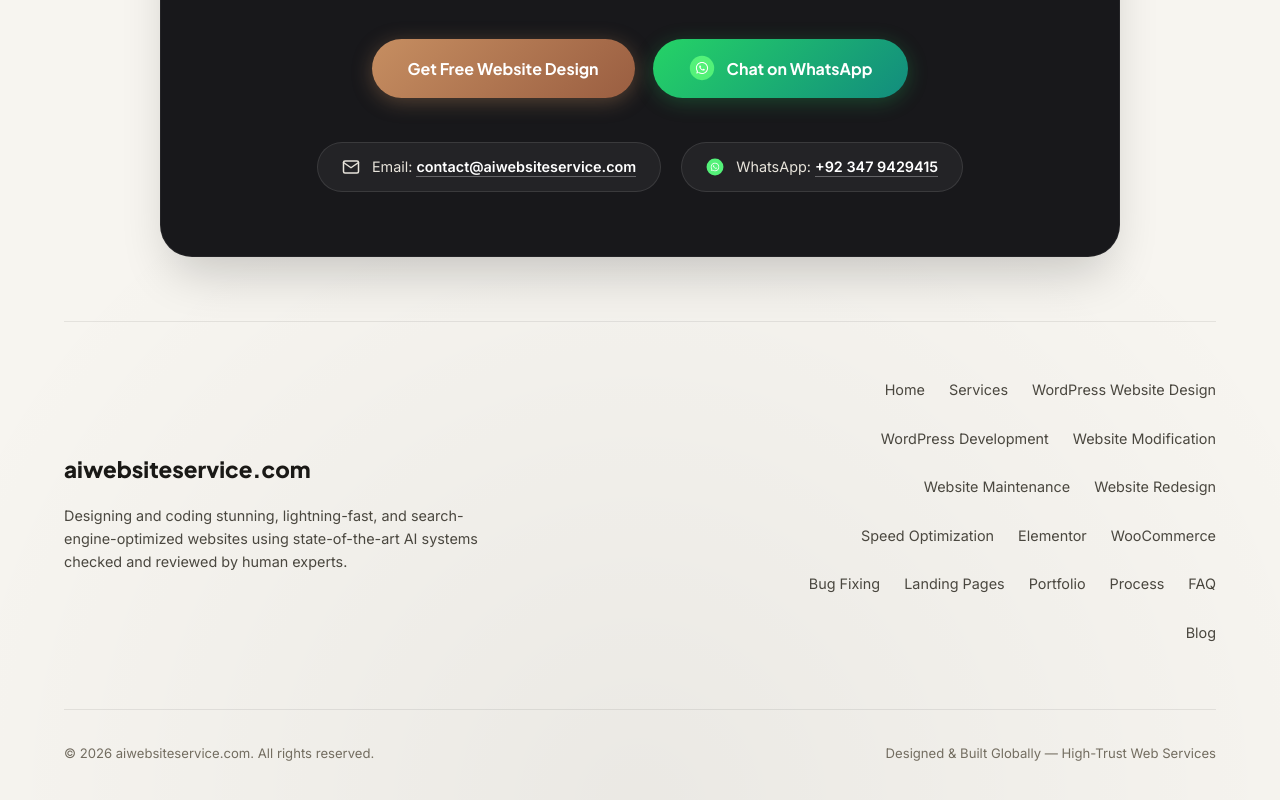
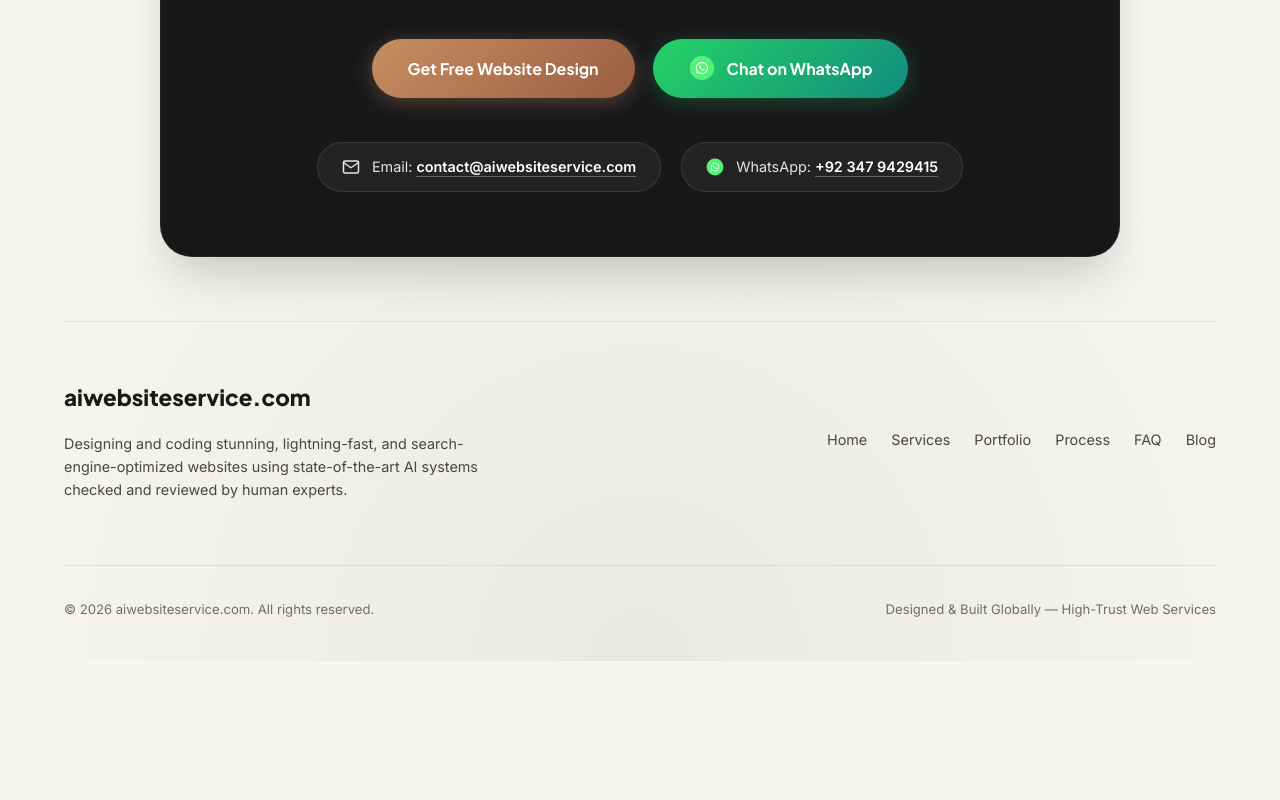
Before and after one commit to Aftab285/aiwebsiteservice, a Next.js app: page /blog in a window 1280 px wide. Shown: the part 8144-8944 px from the top of the page. After the commit the page ends 8805 px from the top, so only its background shows below. Built offline with nearby package versions, Linux system fonts and the light colour scheme.

Commit message:
Remove excessive WordPress related links from footer

```diff
--- a/src/app/components/Footer/Footer.js
+++ b/src/app/components/Footer/Footer.js
@@ -28,16 +28,6 @@
   const bottomLinks = [
     { label: 'Home', href: '/#hero' },
     { label: 'Services', href: '/#services' },
-    { label: 'WordPress Website Design', href: '/services/wordpress' },
-    { label: 'WordPress Development', href: '/services/wordpress' },
-    { label: 'Website Modification', href: '/services/wordpress' },
-    { label: 'Website Maintenance', href: '/services/wordpress' },
-    { label: 'Website Redesign', href: '/services/wordpress' },
-    { label: 'Speed Optimization', href: '/services/wordpress' },
-    { label: 'Elementor', href: '/services/wordpress' },
-    { label: 'WooCommerce', href: '/services/wordpress' },
-    { label: 'Bug Fixing', href: '/services/wordpress' },
-    { label: 'Landing Pages', href: '/services/wordpress' },
     { label: 'Portfolio', href: '/portfolio' },
     { label: 'Process', href: '/#process' },
     { label: 'FAQ', href: '/#faq' },
```
